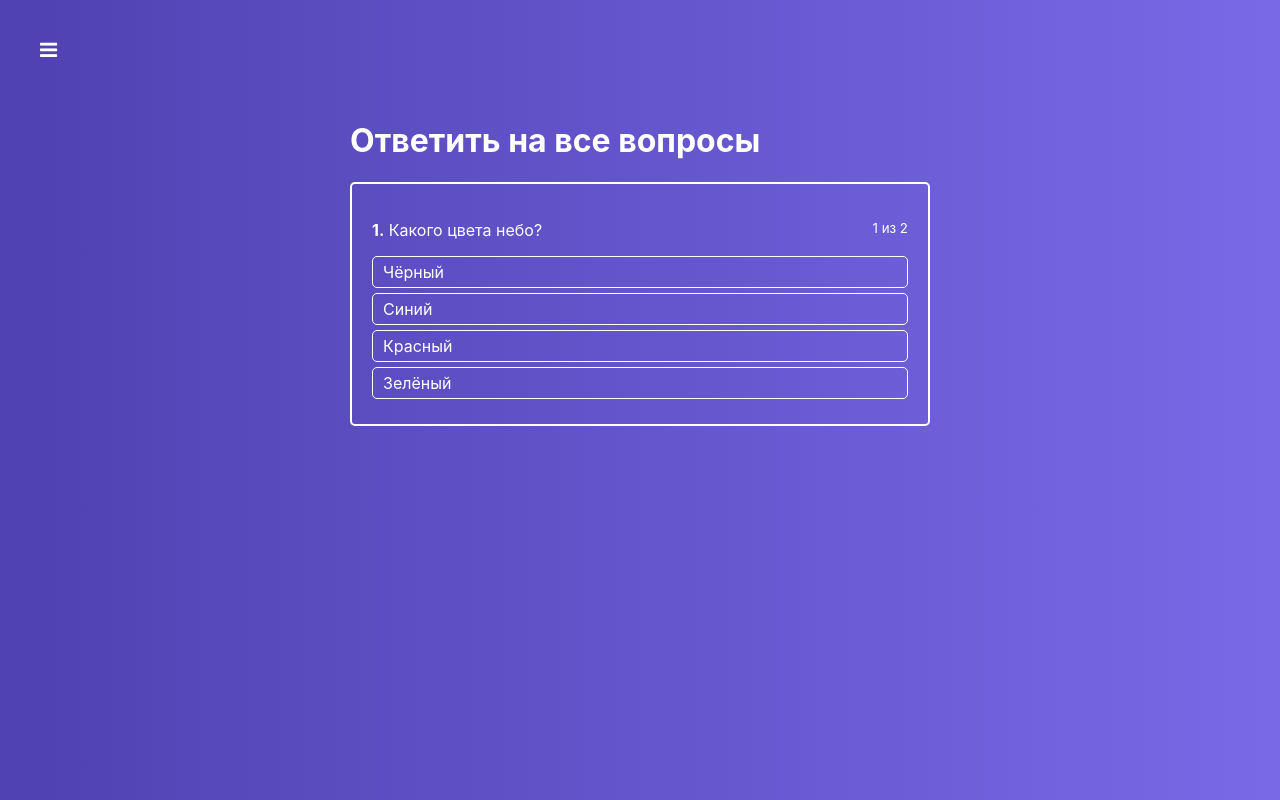
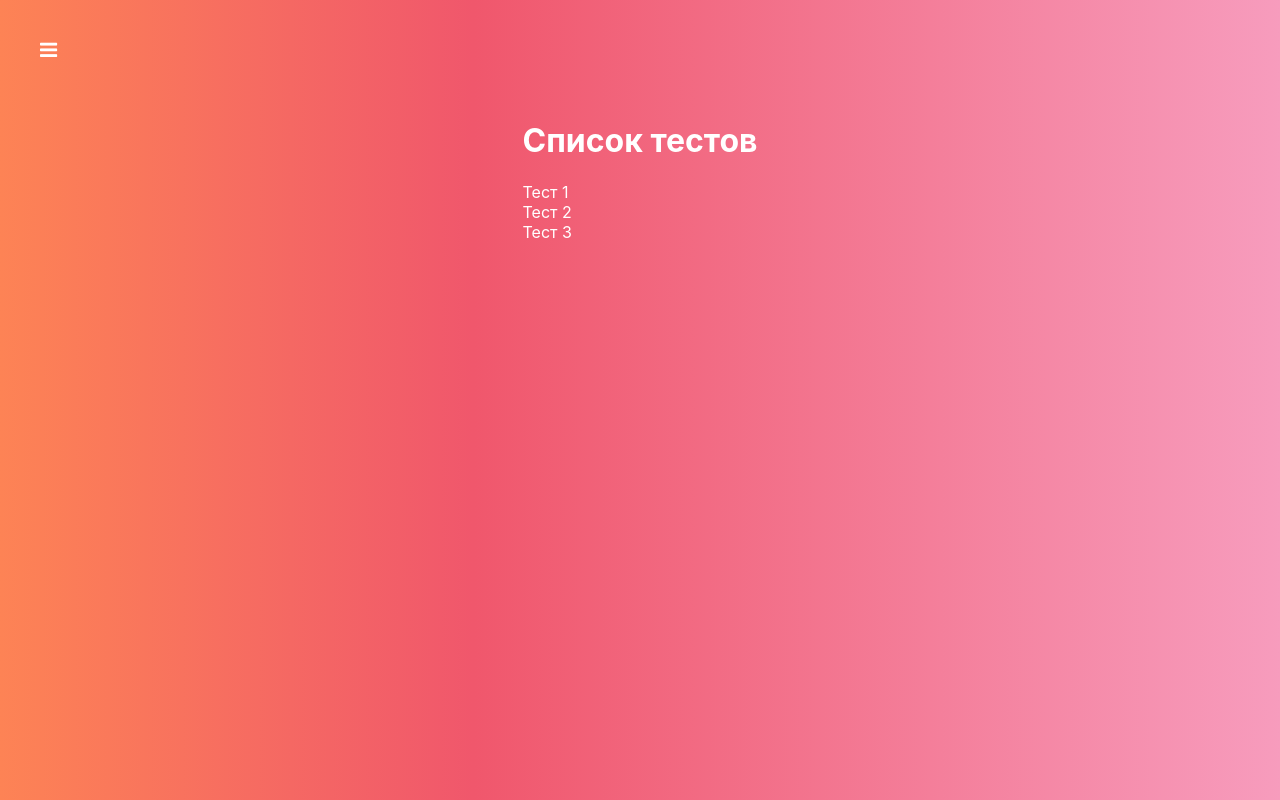
Before and after one commit to sk8beemo/react-quiz, a React (Create React App) app: page / in a window 1280 px wide. Built offline with nearby package versions, Linux system fonts and the light colour scheme.

Commit message:
Add Router

```diff
--- a/package.json
+++ b/package.json
@@ -8,6 +8,7 @@
     "@testing-library/user-event": "^7.1.2",
     "react": "^16.13.1",
     "react-dom": "^16.13.1",
+    "react-router-dom": "^5.2.0",
     "react-scripts": "3.4.3"
   },
   "scripts": {
--- a/src/App.js
+++ b/src/App.js
@@ -1,11 +1,18 @@
 import React from 'react'
 import Layout from "./hoc/Layout/Layout"
+import {Route} from 'react-router-dom'
 import Quiz from './containers/Quiz/Quiz'
+import QuizList from "./containers/QuizList/QuizList";
+import QuizCreator from "./containers/QuizCreator/QuizCreator";
+import Auth from "./containers/Auth/Auth";
 
 function App() {
   return (
     <Layout >
-      <Quiz />
+        <Route path={'/auth'} component={Auth} />
+        <Route path={'/quiz-creator'} component={QuizCreator} />
+        <Route path={'/quiz/:id'} component={Quiz} />
+        <Route path={'/'} component={QuizList} exact/>
     </Layout>
   );
 }
--- a/src/components/FinishedQuiz/FinishedQuiz.js
+++ b/src/components/FinishedQuiz/FinishedQuiz.js
@@ -1,6 +1,7 @@
 import React from "react"
 import classes from './FinishedQuiz.module.css'
 import Button from '../UI/Button/Button'
+import {Link} from 'react-router-dom'
 
 const FinishedQuiz = props => {
     const successCount = Object.keys(props.results).reduce((total, key)=>{
@@ -38,7 +39,9 @@ const FinishedQuiz = props => {
 
             <div>
                 <Button onClick={props.onRetry} type="primary">Повторить</Button>
-                <Button type="success">Перейти в список тестов</Button>
+                <Link to={'/'}>
+                    <Button type="success">Перейти в список тестов</Button>
+                </Link>
             </div>
         </div>
     )
--- a/src/components/Navigation/Drawer/Drawer.js
+++ b/src/components/Navigation/Drawer/Drawer.js
@@ -1,17 +1,32 @@
 import React, {Component} from 'react'
 import classes from './Drawer.module.css'
+import {NavLink} from 'react-router-dom'
 import Backdrop from '../../UI/Backdrop/Backdrop'
 
 const links = [
-    1,2,3
+    {to: '/', label: 'Список', exact: true},
+    {to: '/auth', label: 'Авторизация', exact: false},
+    {to: '/quiz-creator', label: 'Создать тест', exact: false},
 ]
 
 class Drawer extends Component{
+
+    clickHandler = () => {
+        this.props.onClose()
+    }
+
     renderLinks() {
         return links.map((link, index) => {
             return (
                 <li key={index}>
-                    <a href="/#">Link {link}</a>
+                    <NavLink
+                        to={link.to}
+                        exact={link.exact}
+                        activeClassName={classes.active}
+                        onClick={this.clickHandler}
+                    >
+                        {link.label}
+                    </NavLink>
                 </li>
             )
         })
--- a/src/components/Navigation/Drawer/Drawer.module.css
+++ b/src/components/Navigation/Drawer/Drawer.module.css
@@ -33,9 +33,9 @@
     text-decoration: none;
     background-color: #fff;
     position: relative;
-    padding: 0px 20px 10px 20px;
+    padding: 0 20px 10px 20px;
 }
 
-.Drawer ul li a:hover, .acrive {
+.Drawer ul li a:hover, .active {
     opacity: .7;
 }
--- /dev/null
+++ b/src/containers/Auth/Auth.js
@@ -0,0 +1,11 @@
+import React from 'react'
+
+export default class Auth extends React.Component {
+    render() {
+        return (
+            <div>
+                <h1>Auth</h1>
+            </div>
+        )
+    }
+}
--- a/src/containers/Quiz/Quiz.js
+++ b/src/containers/Quiz/Quiz.js
@@ -92,6 +92,11 @@ class Quiz extends React.Component {
             results: {}
         })
     }
+
+    componentDidMount() {
+        console.log('Quiz id = ',this.props.match.params.id)
+    }
+
     render() {
         return (
             <div className={classes.Quiz}>
--- /dev/null
+++ b/src/containers/QuizCreator/QuizCreator.js
@@ -0,0 +1,11 @@
+import React from 'react'
+
+export default class QuizCreator extends React.Component {
+    render() {
+        return (
+            <div>
+                <h1>Quiz Creator</h1>
+            </div>
+        )
+    }
+}
--- /dev/null
+++ b/src/containers/QuizList/QuizList.js
@@ -0,0 +1,34 @@
+import React from 'react'
+import {NavLink} from 'react-router-dom'
+import classes from './QuizList.module.css'
+
+export default class QuizList extends React.Component {
+
+    renderQuizes() {
+        return [1,2,3].map((quiz, index)=>{
+            return (
+                <li key={index}>
+                    <NavLink
+                        to={'/quiz/' + quiz}
+                    >
+                        Тест {quiz}
+                    </NavLink>
+                </li>
+            )
+        })
+    }
+
+    render() {
+        return (
+            <div className={classes.QuizList}>
+                <div>
+                    <h1>Список тестов</h1>
+
+                    <ul>
+                        {this.renderQuizes()}
+                    </ul>
+                </div>
+            </div>
+        )
+    }
+}
--- /dev/null
+++ b/src/containers/QuizList/QuizList.module.css
@@ -0,0 +1,27 @@
+.QuizList {
+    display: flex;
+    justify-content: center;
+    padding-top: 100px;
+    flex-grow: 1;
+    width: 100%;
+    background: linear-gradient(90deg, #fd8355 0%, #f0576c 37%, #f79cbd 100%);
+}
+
+.QuizList h1 {
+    color: #fff;
+}
+
+.QuizList ul {
+    list-style: none;
+    margin: 0;
+    padding: 0;
+}
+
+.QuizList li a {
+    text-decoration: none;
+    color: #fff;
+}
+
+.QuizList li a:hover {
+    color: #363f54;
+}
--- a/src/index.js
+++ b/src/index.js
@@ -2,14 +2,16 @@ import React from 'react';
 import ReactDOM from 'react-dom';
 import './index.css';
 import App from './App';
+import {BrowserRouter} from 'react-router-dom'
 import * as serviceWorker from './serviceWorker';
 
-ReactDOM.render(
-  <React.StrictMode>
-    <App />
-  </React.StrictMode>,
-  document.getElementById('root')
-);
+const app = (
+    <BrowserRouter>
+        <App />
+    </BrowserRouter>
+)
+
+ReactDOM.render(app, document.getElementById('root'));
 
 // If you want your app to work offline and load faster, you can change
 // unregister() to register() below. Note this comes with some pitfalls.
```
Also changed, not shown: 1 other file (tests, documents, lock files or other folders).
